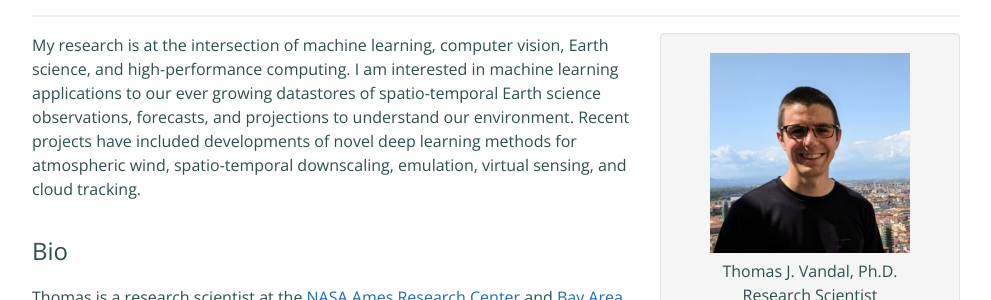
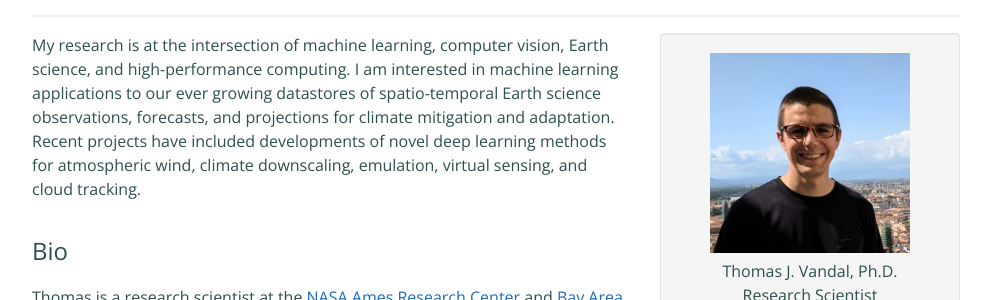
Before and after one commit to tjvandal/tjvandal.github.io, a Jekyll site: the page built from index.md, in a window 1280 px wide. Shown: the part 123-423 px from the top of the page, without its empty margins (144-1135 px from the left). Built offline with Jekyll 4.4.1, drawn with Linux system fonts in a browser that asks for light colours.

Commit message:
rewording

```diff
--- a/index.md
+++ b/index.md
@@ -8,7 +8,7 @@ description: Machine Learning, Data Science, and Earth Sciences
 
 ---
 
-My research is at the intersection of machine learning, computer vision, Earth science, and high-performance computing. I am interested in machine learning applications to our ever growing datastores of spatio-temporal Earth science observations, forecasts, and projections to understand our environment. Recent projects have included developments of novel deep learning methods for atmospheric wind, spatio-temporal downscaling, emulation, virtual sensing, and cloud tracking.
+My research is at the intersection of machine learning, computer vision, Earth science, and high-performance computing. I am interested in machine learning applications to our ever growing datastores of spatio-temporal Earth science observations, forecasts, and projections for climate mitigation and adaptation. Recent projects have included developments of novel deep learning methods for atmospheric wind, climate downscaling, emulation, virtual sensing, and cloud tracking.
 
 ## Bio
 
```
